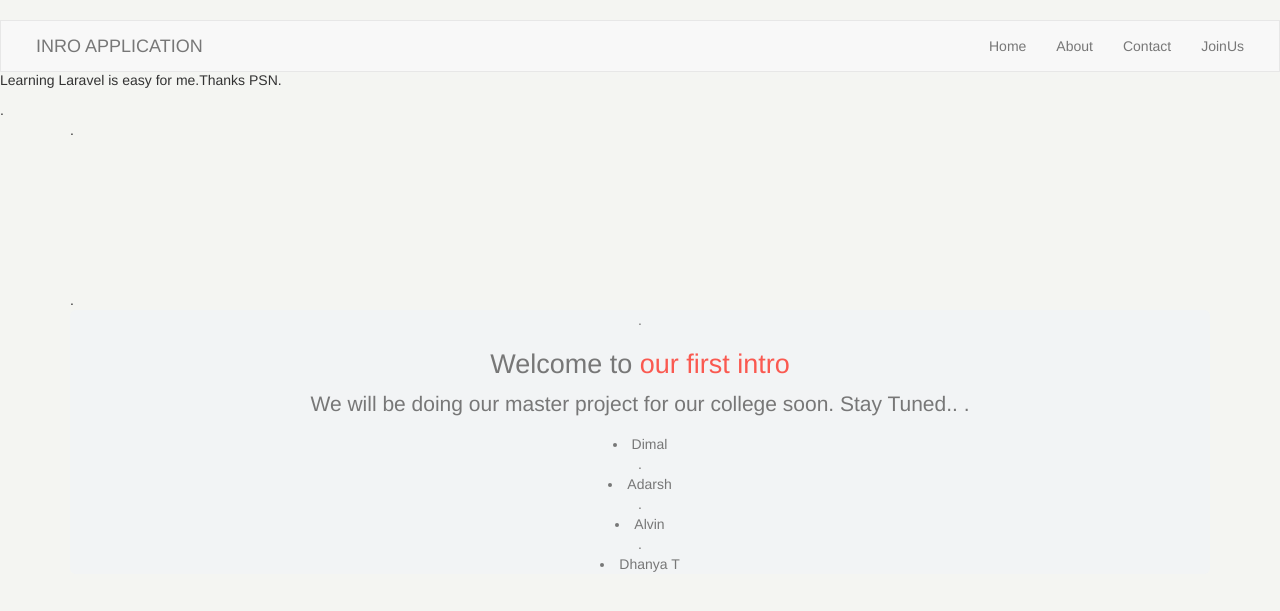
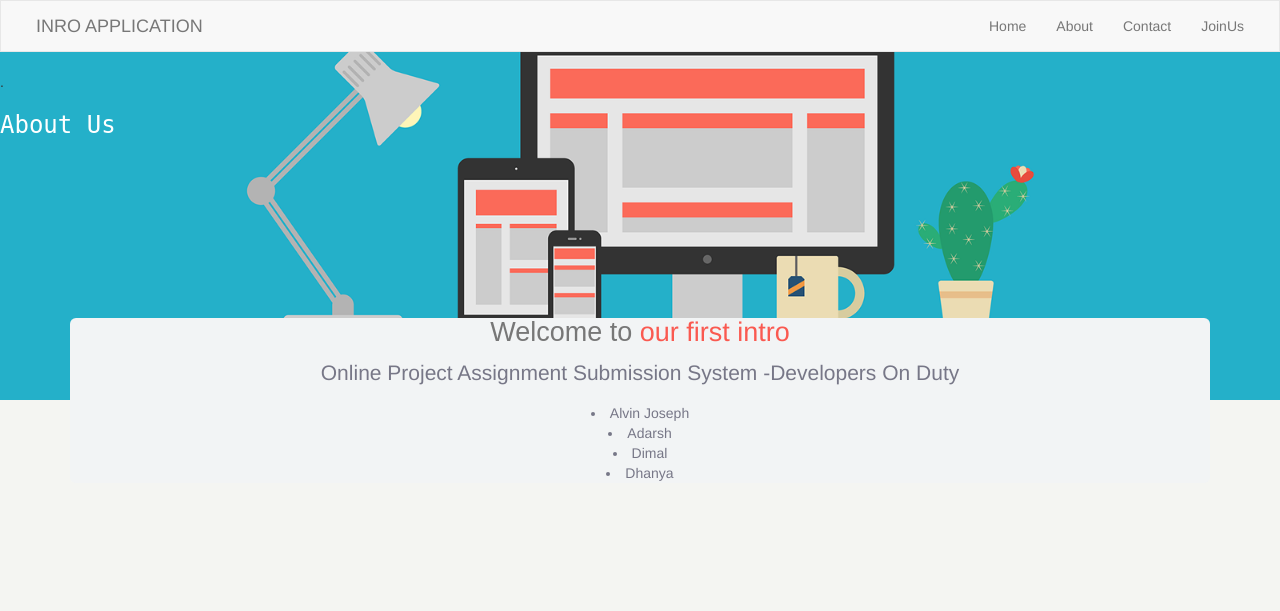
Before and after one commit to adhi1234/minipro, a Laravel app: page /about in a window 1280 px wide. Shown: the top 611 px of the page. Run offline with Laravel 8, Linux system fonts and the light colour scheme; settings files or empty folders that the repository lacks are supplied; some libraries are stand-ins or nearby versions.

Commit message:
CSS_edited_with addition of more properties
Nav bar position and properties has been changed.

```diff
--- a/public/css/style.css
+++ b/public/css/style.css
@@ -30,11 +30,13 @@ body{
 
 
 .navbar{
+  color: F2F4F5;
   border-radius: 0;
-  position: fixed;
+  position: relative;
   width: 100%;
   padding: 0 20px;
   z-index: 100;
+
 
 }
 
@@ -42,7 +44,7 @@ body{
 .jumbotron {
   padding: 0; !important;
   margin: 0;
-  color: #777777;
+  color: #777787;
   background: #F2F4F5;
 }
 
@@ -62,5 +64,19 @@ body{
 
 .grey {
   color: #777777;
+  font-family: sans-serif;
+}
+
+
+
+.form{
+  color: #444444;
+  font-size: 20px;
 
 }
+
+
+.head_style{
+  color: #FFFFFF;
+  font-family: monospace;
+}
--- a/resources/views/about.blade.php
+++ b/resources/views/about.blade.php
@@ -1,18 +1,21 @@
 @extends('layout')
 @section('content')
-<h1>About Us</h1>
-<p>Learning Laravel is easy for me.Thanks PSN.</p>
+.<div class="head_style">
 
+<h3>About Us</h3> </div>
 
-.<div class="container">
-  .<section class="section-padding">
-    .<div class="jumbotron text-center">
-      .<h1><span class="grey">Welcome to </span>our first intro</h1>
-<p>We will be doing our master project for our college soon.
-  Stay Tuned..
-    .<li>Dimal</li>
-    .<li>Adarsh</li>
-    .<li>Alvin</li>
-    .<li>Dhanya T</li>
-  <p>
+<section class="header">
+  <div class="background"> &nbsp;</div>
+  </section>
+
+<div class="container">
+  <section class="section-padding">
+    <div class="jumbotron text-center">
+      <h1><span class="grey">Welcome to </span>our first intro</h1>
+<p>Online Project Assignment Submission System -Developers On Duty
+<li>Alvin Joseph</li>
+<li>Adarsh</li>
+<li>Dimal</li>
+<li>Dhanya</li>
+  </p>
 @stop
--- a/resources/views/layout.blade.php
+++ b/resources/views/layout.blade.php
@@ -13,8 +13,7 @@
  <nav class="navbar navbar-default" role="navigation">
  <!-- Brand and toggle get grouped for better mobile display -->
  <div class="navbar-header">
- <button type="button" class="navbar-toggle" data-toggle="collapse" data-targe\
- t="#bs-example-navbar-collapse-1">
+ <button type="button" class="navbar-toggle" data-toggle="collapse" data-target="#bs-example-navbar-collapse-1">
  <span class="sr-only">Toggle navigation</span>
  <span class="icon-bar"></span>
  <span class="icon-bar"></span>
@@ -25,7 +24,7 @@
  </div>
 
  <!-- Collect the nav links, forms, and other content for toggling -->
- <div class="collapse navbar-collapse" id="bs-example-navbar-collapse-1">
+ <div class="collapse navbar-collapse" id ="bs-example-navbar-collapse-1">
 
  <ul class="nav navbar-nav navbar-right">
  <li><a href="/">Home</a></li>
```
Also changed, not shown: resources/views/contact.blade.php (+39 -12 lines).
